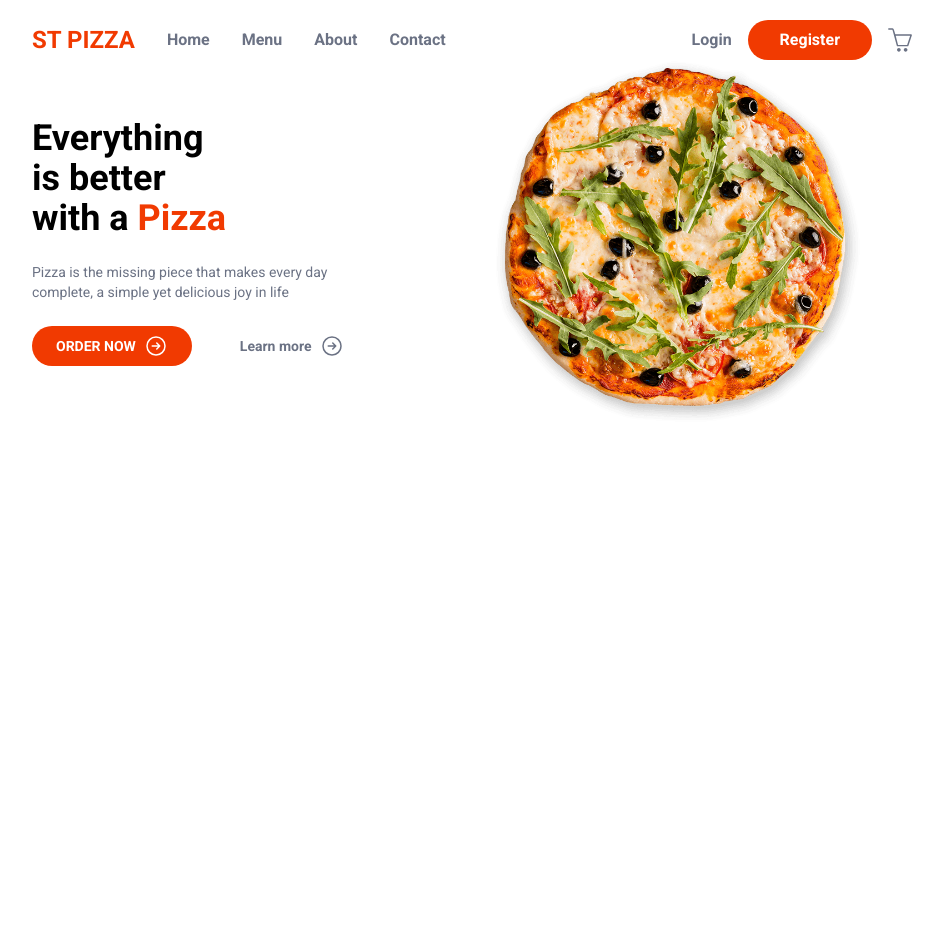
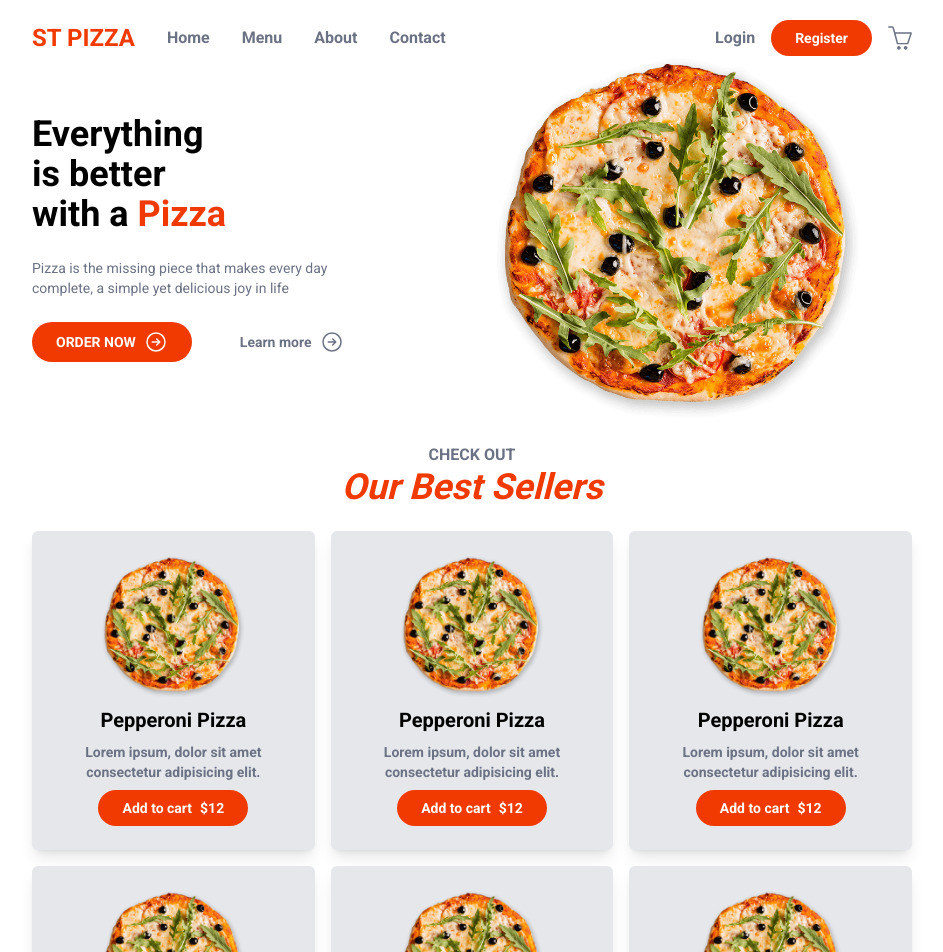
Before and after one commit to Mahdi-Alaee/food-ordering-app, a Next.js app: page / in a window 1280 px wide. Shown: the top 952 px of the page, without its empty margins (168-1111 px from the left). Before the commit the page ends 800 px from the top, so only its background shows below. Built offline with nearby package versions, Linux system fonts and the light colour scheme.

Commit message:
menu section

```diff
--- /dev/null
+++ b/src/HOFs/withSectionHeader.tsx
@@ -0,0 +1,16 @@
+import SectionHeader, {
+  SectionHeaderProps,
+} from "@/components/small/SectionHeader";
+import React from "react";
+
+export default function withSectionHeader(OriginalComponent: React.FunctionComponent<Object>) {
+  return function NewComponent(props: SectionHeaderProps) {
+    return (
+      <section>
+        <SectionHeader {...props} />
+
+        <OriginalComponent {...props} />
+      </section>
+    );
+  };
+}
--- a/src/app/layout.tsx
+++ b/src/app/layout.tsx
@@ -17,6 +17,10 @@ export default function RootLayout({
           <Header />
           {children}
         </div>
+        <br />
+        <br />
+        <br />
+        <br />
       </body>
     </html>
   );
--- a/src/app/page.tsx
+++ b/src/app/page.tsx
@@ -1,9 +1,11 @@
+import CheckOut from "@/components/large/CheckOut";
 import Hero from "@/components/large/Hero";
 
 export default function Home() {
   return (
     <main>
       <Hero />
+      <CheckOut description="CHECK OUT" title="Our Best Sellers" />
     </main>
   );
 }
--- /dev/null
+++ b/src/components/large/CheckOut.tsx
@@ -0,0 +1,18 @@
+import withSectionHeader from "@/HOFs/withSectionHeader"
+import FoodBox from "../small/FoodBox"
+
+function CheckOut(){
+    return (
+        // foods container
+        <div className="grid grid-cols-3 gap-4">
+            <FoodBox />
+            <FoodBox />
+            <FoodBox />
+            <FoodBox />
+            <FoodBox />
+            <FoodBox />
+        </div>
+    )
+}
+
+export default withSectionHeader(CheckOut)
--- a/src/components/large/Header.tsx
+++ b/src/components/large/Header.tsx
@@ -1,6 +1,7 @@
 import Link from "next/link";
 import NavBar from "../medium/NavBar";
 import { SlBasket } from "react-icons/sl";
+import OvalButton from "../small/OvalButton";
 
 export default function Header() {
   return (
@@ -20,12 +21,11 @@ export default function Header() {
         </Link>
 
         {/* register link */}
-        <Link
+        <OvalButton
           href="/login"
-          className="py-2 px-8 rounded-full bg-redColor font-bold text-white"
         >
           Register
-        </Link>
+        </OvalButton>
 
         {/* basket */}
         <Link href="/cart" className="text-2xl">
--- a/src/components/large/Hero.tsx
+++ b/src/components/large/Hero.tsx
@@ -1,6 +1,7 @@
 import Image from "next/image";
 import Link from "next/link";
 import Right from "../icons/Right";
+import OvalButton from "../small/OvalButton";
 
 export default function Hero() {
   return (
@@ -20,14 +21,14 @@ export default function Hero() {
         </p>
         {/* buttons */}
         <div className="flex gap-x-6 items-center">
-          <Link
-            className="text-white bg-redColor px-6 py-2 rounded-full text-sm font-bold flex items-center gap-x-2"
-            href="/order"
-          >
+          <OvalButton href="/">
             ORDER NOW
             <Right />
-          </Link>
-          <Link className="px-6 text-sm flex items-center font-bold gap-x-2" href="/about">
+          </OvalButton>
+          <Link
+            className="px-6 text-sm flex items-center font-bold gap-x-2"
+            href="/about"
+          >
             Learn more
             <Right />
           </Link>
--- /dev/null
+++ b/src/components/small/FoodBox.tsx
@@ -0,0 +1,31 @@
+import Image from "next/image";
+import Link from "next/link";
+import OvalButton from "./OvalButton";
+
+export default function FoodBox() {
+  return (
+    <div className="bg-gray-200 p-6 flex flex-col items-center gap-y-2 shadow-lg rounded-md hover:bg-white">
+      {/* image */}
+      <Image
+        className="w-36"
+        src="/images/pizza.png"
+        width="10000"
+        height="10000"
+        alt="food image"
+      />
+
+      {/* title */}
+      <h4 className="text-black font-bold text-xl">Pepperoni Pizza</h4>
+
+      {/* description */}
+      <p className="text-sm text-center font-bold">
+        Lorem ipsum, dolor sit amet consectetur adipisicing elit.
+      </p>
+
+      {/* cart button */}
+      <OvalButton href="/cart">
+        Add to cart <span>$12</span>
+      </OvalButton>
+    </div>
+  );
+}
--- /dev/null
+++ b/src/components/small/OvalButton.tsx
@@ -0,0 +1,23 @@
+import Link from "next/link";
+import { ReactNode } from "react";
+
+interface OvalButtonProps {
+  children: ReactNode;
+  href: string;
+  className?: string;
+}
+
+export default function OvalButton({
+  children,
+  className = 'bg-redColor',
+  href,
+}: OvalButtonProps) {
+  return (
+    <Link
+      className={`text-white px-6 py-2 rounded-full text-sm font-bold flex items-center gap-x-2 ${className}`}
+      href={href}
+    >
+      {children}
+    </Link>
+  );
+}
--- /dev/null
+++ b/src/components/small/SectionHeader.tsx
@@ -0,0 +1,18 @@
+export interface SectionHeaderProps {
+  title: string;
+  description: string;
+}
+
+export default function SectionHeader({
+  title,
+  description,
+}: SectionHeaderProps) {
+  return (
+    <div className="text-center py-6 font-bold">
+      {/* description */}
+      <p className="font-bold">{description}</p>
+      {/* title */}
+      <h2 className="text-4xl text-redColor italic">{title}</h2>
+    </div>
+  );
+}
```
